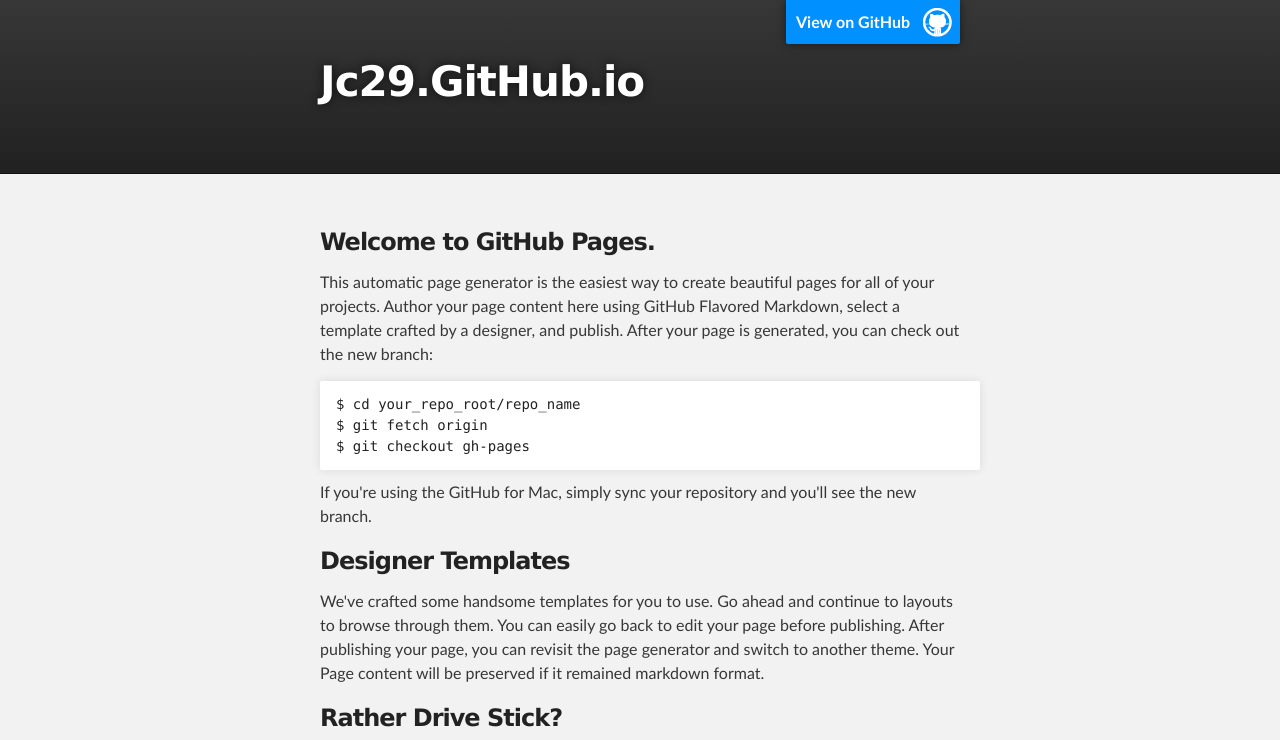
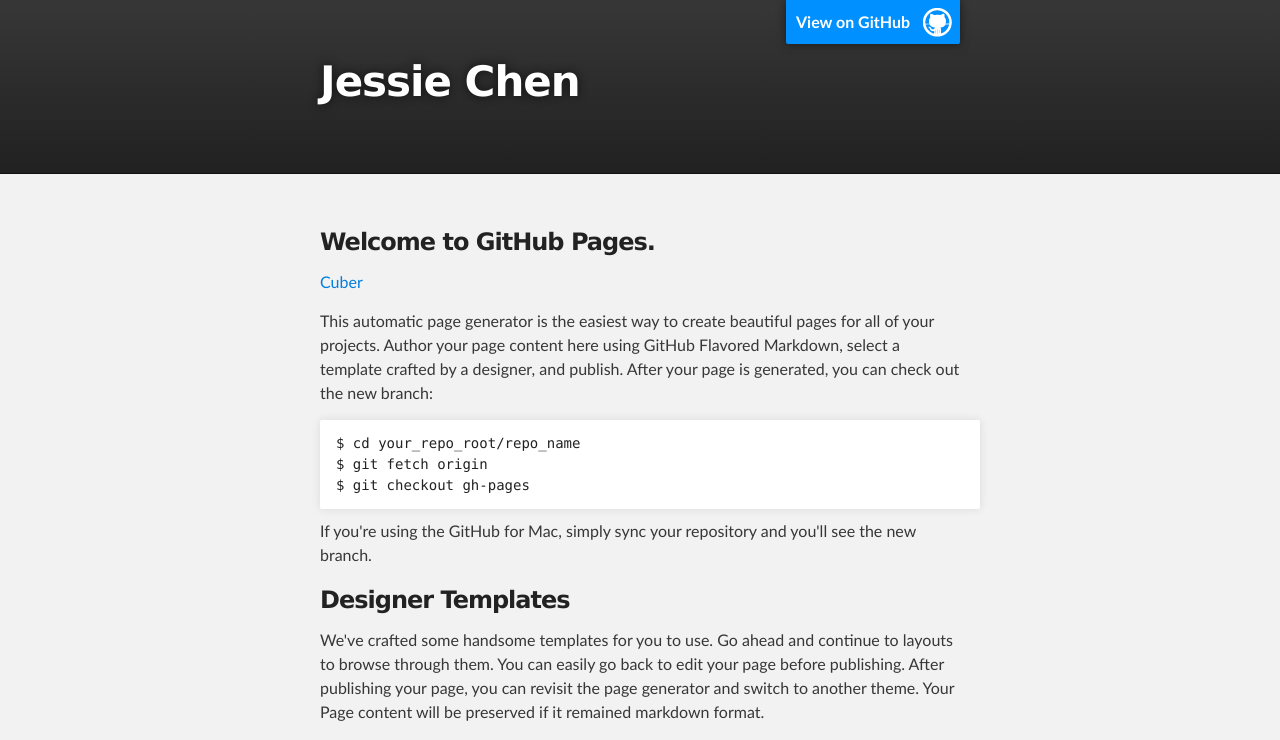
Before and after one commit to jc29/jc29.github.io, a plain HTML site: page index.html in a window 1280 px wide. Shown: the top 740 px of the page. Drawn offline with Linux system fonts and the light colour scheme.

Commit message:
new index

```diff
--- a/index.html
+++ b/index.html
@@ -18,7 +18,7 @@
         <header class="inner">
           <a id="forkme_banner" href="https://github.com/jc29">View on GitHub</a>
 
-          <h1 id="project_title">Jc29.GitHub.io</h1>
+          <h1 id="project_title">Jessie Chen</h1>
           <h2 id="project_tagline"></h2>
 
         </header>
@@ -29,6 +29,9 @@
       <section id="main_content" class="inner">
         <h3>
 <a id="welcome-to-github-pages" class="anchor" href="#welcome-to-github-pages" aria-hidden="true"><span class="octicon octicon-link"></span></a>Welcome to GitHub Pages.</h3>
+
+<p> <a href="views/cuber.html">Cuber</a></p>
+
 
 <p>This automatic page generator is the easiest way to create beautiful pages for all of your projects. Author your page content here using GitHub Flavored Markdown, select a template crafted by a designer, and publish. After your page is generated, you can check out the new branch:</p>
 
```
